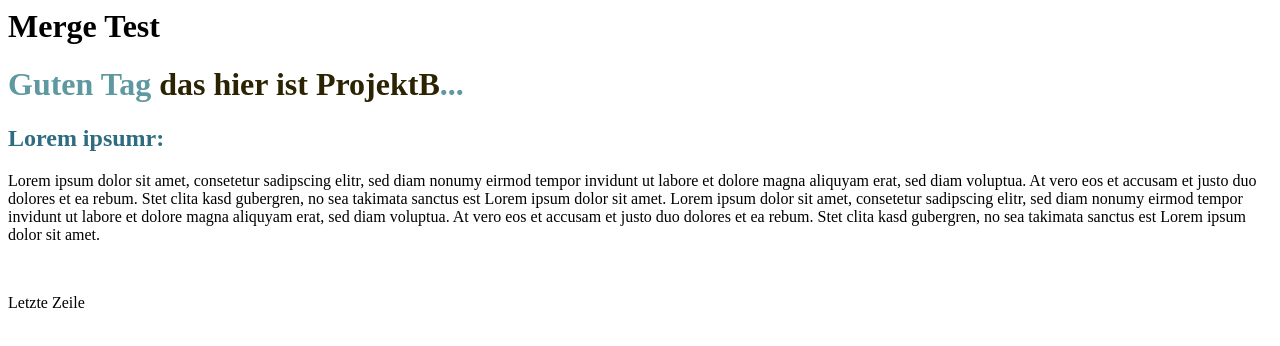
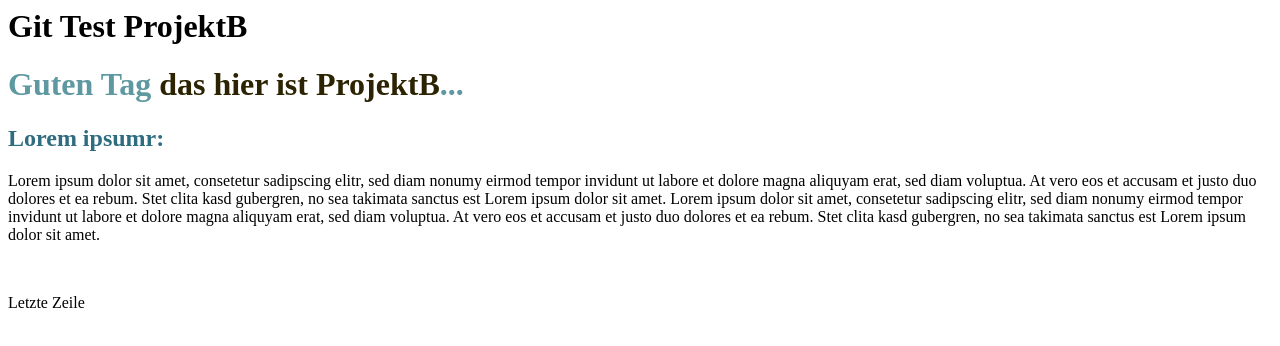
Before and after one commit to mdlugosch/PushTestProjektB, a plain HTML site: page Index.html in a window 1280 px wide. Drawn offline with Linux system fonts and the light colour scheme.

Commit message:
Überschrift in Index.Html geändert

```diff
--- a/Index.html
+++ b/Index.html
@@ -3,7 +3,7 @@
 	</head>
 
 	<body>
-		<h1>Merge Test</h1>
+		<h1>Git Test ProjektB</h1>
 		<h1 style="color: #5e98a0;">Guten Tag <span style="color: #2b2301;">das hier ist ProjektB</span>...</h1>
 		<h2 style="color: #2e6c80;">Lorem ipsumr:</h2>
 		<p>Lorem ipsum dolor sit amet, consetetur sadipscing elitr, sed diam nonumy eirmod tempor invidunt ut labore et dolore magna aliquyam erat, sed diam voluptua. At vero eos et accusam et justo duo dolores et ea rebum. Stet clita kasd gubergren, no sea takimata sanctus est Lorem ipsum dolor sit amet. Lorem ipsum dolor sit amet, consetetur sadipscing elitr, sed diam nonumy eirmod tempor invidunt ut labore et dolore magna aliquyam erat, sed diam voluptua. At vero eos et accusam et justo duo dolores et ea rebum. Stet clita kasd gubergren, no sea takimata sanctus est Lorem ipsum dolor sit amet.</p>
```
